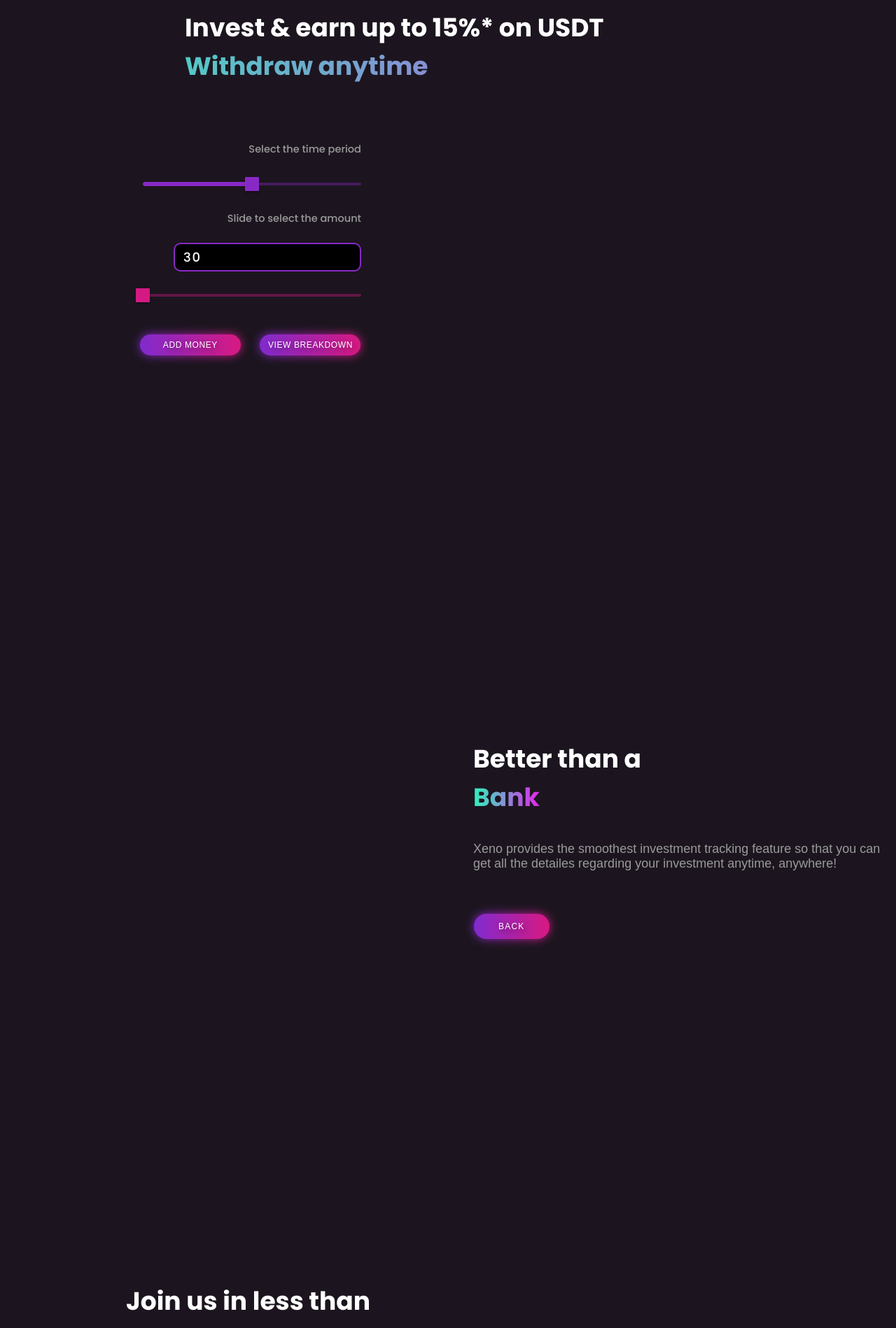
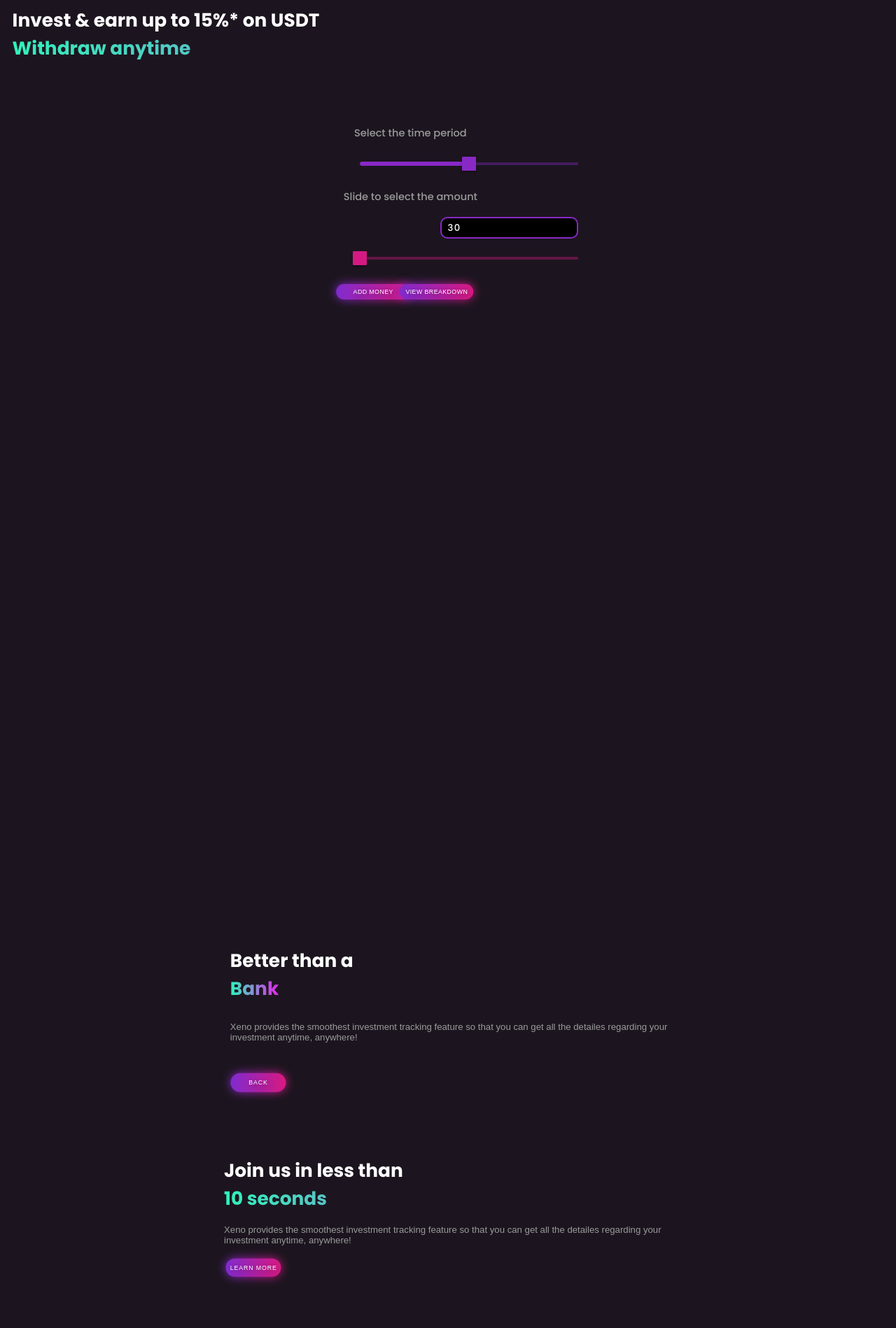
Before and after one commit to AryamanLakers/xeno, a React (Create React App) app: page / in a window 1280 px wide. Shown: the part 800-2698 px from the top of the page at 70% size. Built offline with nearby package versions, Linux system fonts and the light colour scheme.

Commit message:
design_updates

```diff
--- a/src/components/EighthPage.scss
+++ b/src/components/EighthPage.scss
@@ -169,3 +169,23 @@ $slider_start_width: (75 * $slider_width);
   }
 
 }
+
+@media only screen and (max-height: 820px) {
+
+  .page-8 .heading, .page-8 .withdraw{padding-left:2rem;}
+  .page-8 .content{
+  	flex-direction:column;
+  	width:100%;
+  	height:80%;
+   }
+   .page-8 .content .slider_amount_meta, .page-8 .content .meta{
+   		text-align:center;
+   }
+   .page-8 .content .slider_amount_meta, .page-8 .content .slider_amount_meta{
+   		text-align:center;
+   }
+   .buttons2{text-align:center;}
+   .buttons2 button{margin:0;}
+   .page-8 .content .slider {padding:3rem 0;}
+   .page-8 .content .box{margin-top:5rem;width:100%;@include center_item;.box1{width:80%;}}
+}
--- a/src/components/FifthPage.scss
+++ b/src/components/FifthPage.scss
@@ -77,3 +77,21 @@
     }
   }
 }
+
+@media only screen and (max-height: 820px) {
+  .grid1{
+    height:140vh;
+    .title{
+      height:20vh;
+    }
+  }
+  .fifth_page{
+    height:100%;
+    flex-direction:column;
+    padding-bottom:5rem;
+    .each{
+      margin:2rem 0;
+    }
+  }
+
+}
--- a/src/components/Footer.scss
+++ b/src/components/Footer.scss
@@ -67,7 +67,8 @@
  	}
 
 }
-@media only screen and (max-width: 1100px){
+
+@media only screen and (max-width: 1100px) {
  	html{
  			font-size:55%;
  	}
@@ -109,6 +110,16 @@
         }
    }
 }
+@media only screen and (max-height: 820px){
+
+ 	html{
+ 			font-size:55%;
+ 	}
+ 	.footer{
+ 		grid-template-columns: 35% repeat(4,16%);
+ 	}
+
+}
 button{
   font-weight:400;
 }
--- a/src/components/FourthPage.scss
+++ b/src/components/FourthPage.scss
@@ -82,3 +82,14 @@
 		}
 	}
 }
+
+@media only screen and (max-height: 820px) {
+	.fourth_page1{
+		flex-direction:column;
+		padding:5rem 0;
+		.each{
+			margin:2rem 0;
+		}
+	}
+
+}
--- a/src/components/SecondPage.scss
+++ b/src/components/SecondPage.scss
@@ -178,3 +178,19 @@
 				  }
 				}
 			}
+
+@media only screen and (max-height: 820px) {
+	.outer_box_new{
+		flex-direction:column;
+		.first_box{
+			padding:0;
+			margin-top:5rem;
+		}
+		.second_box {
+			left:42%;;
+			.inner_box{
+				width:50%;
+			}
+		}
+	}
+}
--- a/src/components/SeventhPage.scss
+++ b/src/components/SeventhPage.scss
@@ -79,3 +79,9 @@
 		margin-top:5rem;
 	}
 }
+@media only screen and (max-height: 820px) {
+	.seventh_page #meta{
+		padding:0 3rem;
+	}
+
+}
--- a/src/components/ThirdPage.scss
+++ b/src/components/ThirdPage.scss
@@ -203,3 +203,17 @@ $each_button_width:calc($total_width * 2);
         }
     }
 }
+
+@media only screen and (max-height: 820px) {
+
+ .outer_box1{
+    padding-left:1rem;
+    flex-direction:column;
+    .first_box{
+        width:80%;
+        margin-top:5rem;
+        margin-bottom:5rem;
+    }
+    .second_box1{padding-left:0;}
+ }
+}
--- a/src/components/navbar.scss
+++ b/src/components/navbar.scss
@@ -148,3 +148,14 @@ html,body{margin:0;padding:0;}
   margin-bottom: 1rem;
 
 }
+@media only screen and (max-height: 820px) {
+
+  .navbar_outer .navbar {
+    .logo{
+      padding-left:2rem;
+    }
+    .sign_up,.sign_in{display:none;}
+  }
+
+
+}
```
